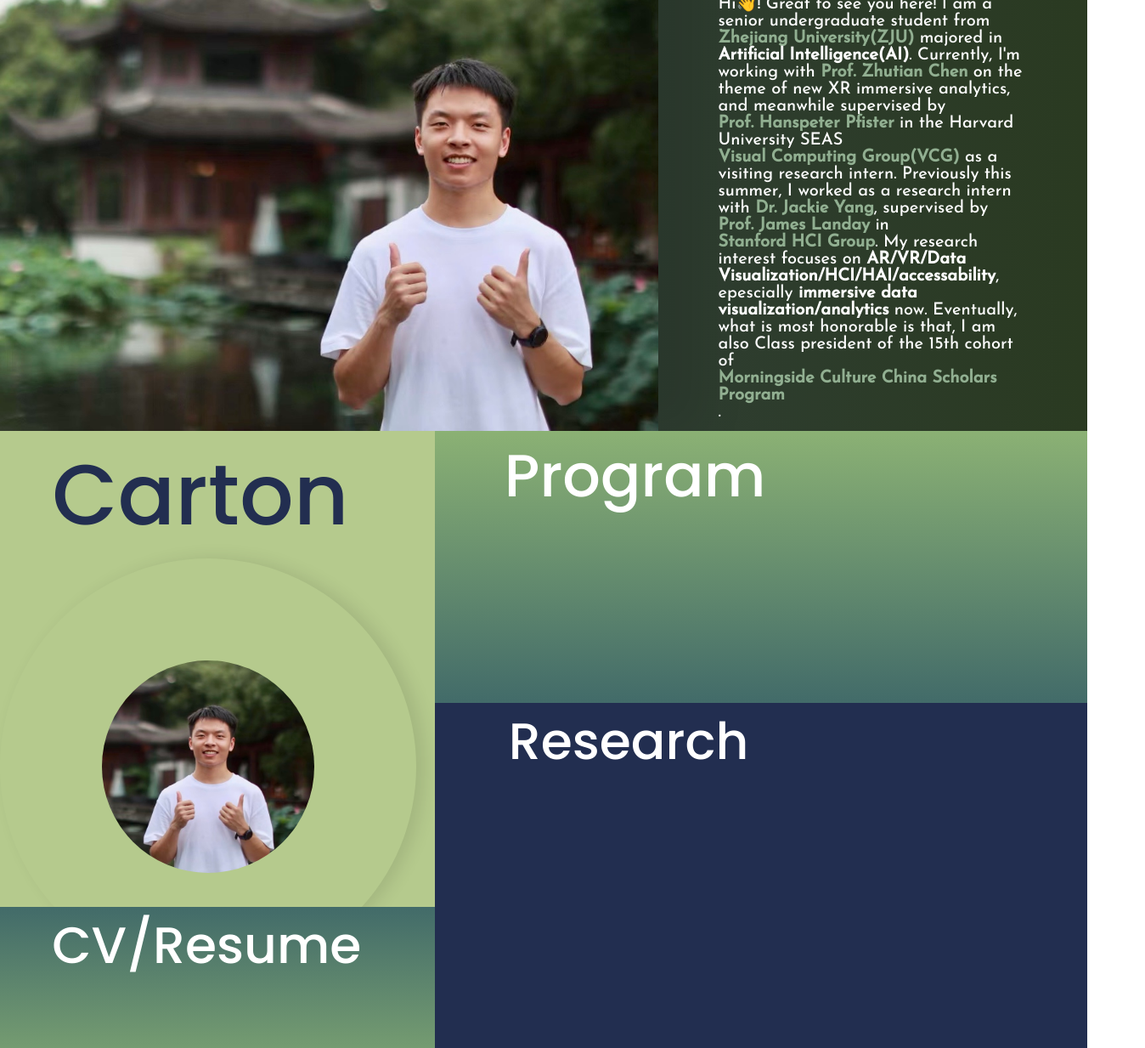
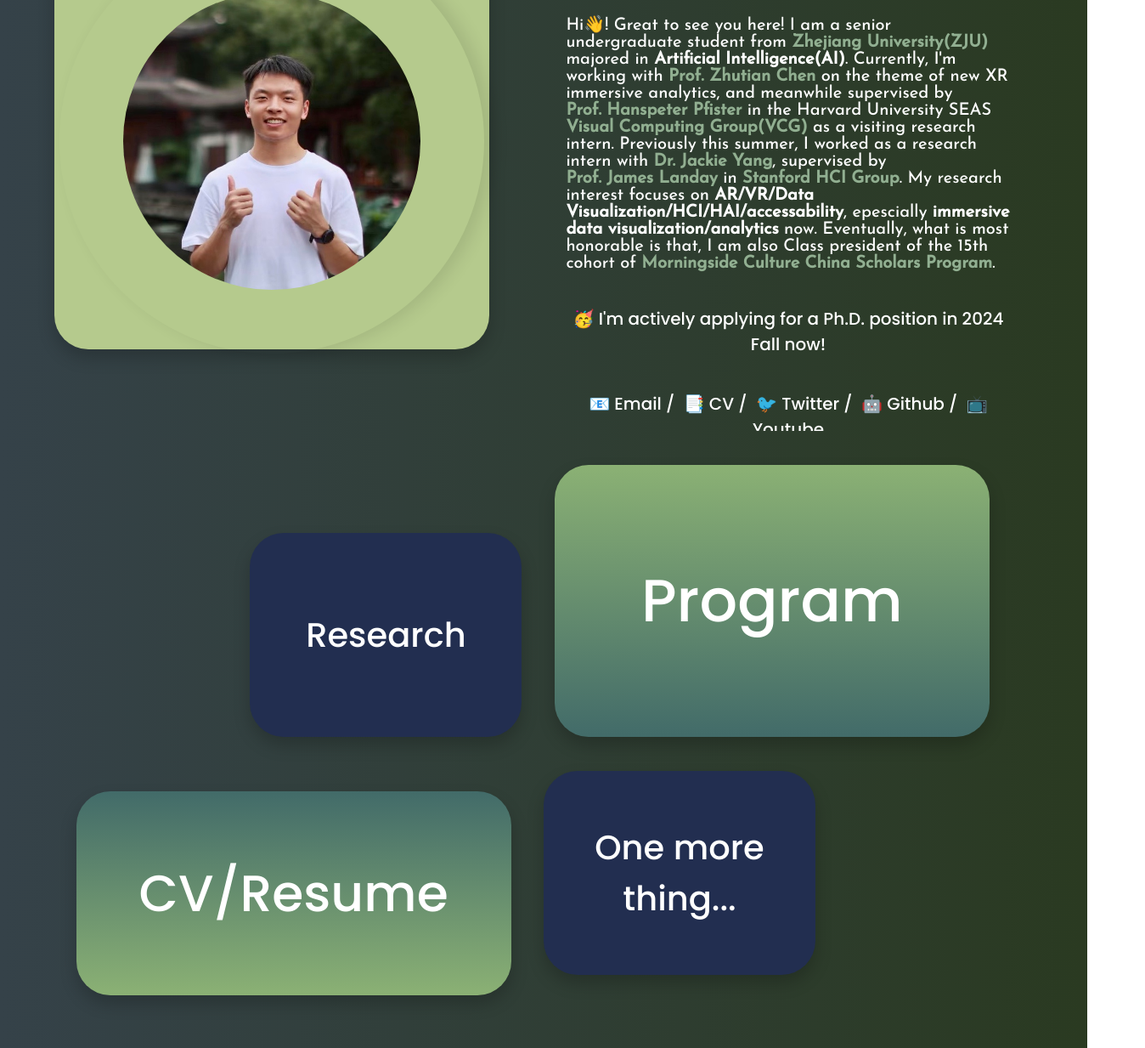
Before and after one commit to Carton22/carton22.github.io, a plain HTML site: page index.html in a window 1280 px wide. Shown: the part 293-1526 px from the top of the page at 85% size, 1348 px wide, since content can reach past the window. Drawn offline with Linux system fonts and the light colour scheme.

Commit message:
add corner

```diff
--- a/index.html
+++ b/index.html
@@ -12,17 +12,15 @@
     <link href="https://fonts.googleapis.com/css2?family=Josefin+Sans:ital,wght@1,500&display=swap" rel="stylesheet">
     <link href="https://fonts.googleapis.com/css2?family=Noto+Serif+SC:wght@700&display=swap" rel="stylesheet">
     <link href="https://fonts.googleapis.com/css2?family=Josefin+Sans:wght@500&display=swap" rel="stylesheet">
-    <script>
-        $(function () {
-            $('#fullpage').fullpage({
-                anchors: ['page1','page2'],
-            });
-        });
-    </script>
 </head>
 <body>
     <div class="page" id="page1">
-        <img class= "CoverImage" src="./image/cover.jpg" alt="my personal picture">
+        <div class="square1">
+            <square1t1>
+                <a href="layout/selfIntro/selfIntro.html">Carton</a>
+                <img src="image/carton.jpg" alt="my personal picture">
+            </square1t1>
+        </div>
         <div class="textContainer">
             <div class="bodyBigtext">Xianhao Liu</div>
             <div class="bodyChineseBigtext">刘晛豪</div>
@@ -44,23 +42,22 @@
         </div>
     </div>
     <div class="page" id="page2">
-        <div class="square1">
-            <square1t1>
-                <a href="layout/selfIntro/selfIntro.html">Carton</a>
-                <img src="image/carton.jpg" alt="my personal picture">
-            </square1t1>
-        </div>
         <div class="square2">
             <square2t1><a href="assets/3BallVis/index.html">Program</a></square2t1>
         </div>
         <div class="square3">
             <square3t1><a href="assets/CV.pdf">CV/Resume</a></square3t1>
         </div>
+        <a href="layout/research/research.html"></a>
         <div class="square4">
             <square4t1><a href="layout/research/research.html">Research</a></square4t1>
         </div>
+        <div class="square5">
+            <square4t1>One more thing...</square4t1>
+        </div>
+
         <div class="footer">
-            <footert1 style="margin-left: 35%;"><a href="https://www.youtube.com/channel/UC19Usz4zYCjAWpqe6sZaM3w"><img src="image/youtube.png" alt="YouTube" width="25" height="25"> YouTube</a></footert1>
+            <footert1 style="margin-left: 33%;"><a href="https://www.youtube.com/channel/UC19Usz4zYCjAWpqe6sZaM3w"><img src="image/youtube.png" alt="YouTube" width="25" height="25"> YouTube</a></footert1>
             <footert1><a href="https://space.bilibili.com/176005323?spm_id_from=333.1007.0.0"><img src="image/bilibili.png" alt="Bilibili" width="25" height="25"> Bilibili</a></footert1>
             <footert1><a href="https://twitter.com/CartonLiu"><img src="image/twitter.png" alt="Twitter" width="25" height="25"> Twitter</a></footert1>
             <footert1><a href="mailto:carton22liu@gmail.com"><img src="image/email.png" alt="Email" width="28" height="28"> Gmail</a></footert1>
--- a/layout/selfIntro/styles.css
+++ b/layout/selfIntro/styles.css
@@ -2,7 +2,7 @@
     font-size: 20px;
     color: #353232;
     text-align: center;
-    padding: 20px;
+    padding: 5px;
     margin: 0 10%;
     font-family: 'Poppins', sans-serif;
     font:bold;
@@ -12,7 +12,7 @@
     font-size: 20px;
     color: #353232;
     text-align: center;
-    padding: 20px;
+    padding: 10px;
     margin: 0 10%;
     font-family: 'Poppins', sans-serif;
     font:bold;
@@ -22,22 +22,15 @@
     color: #5d6b4e;
 }
 
-.bodytext {
-    font-size: 20px;
-    color: #353232;
-    text-align: center;
-    padding: 20px;
-    margin: 0 10%;
-    font-family: 'Poppins', sans-serif;
-    font:caption;
-    text-align: start;
+body {
+    background: linear-gradient(to right,#a7c288,#d9bf75);
 }
 
 .bodyBigtext {
     font-size: 40px;
     color: #353232;
     text-align: center;
-    padding: 10px;
+    padding: 1px;
     font-family: 'Poppins', sans-serif;
     font:bold;
 }
@@ -46,7 +39,7 @@
     font-size: 40px;
     color: #353232;
     text-align: center;
-    padding: 10px;
+    padding: 5px;
     font-family: 'Noto Serif SC', serif;
     font-weight: bold;
 }
@@ -55,9 +48,19 @@
     font-size: 30px;
     color: #353232;
     text-align: center;
-    padding: 10px;
+    padding: 5px;
     font-family: 'Poppins', sans-serif;
     font:bold;
+}
+
+.bodytext {
+    font-size: 17px;
+    color: #353232;
+    text-align: center;
+    padding: 5px;
+    margin: 0 10%;
+    font-family: 'Josefin Sans', sans-serif;
+    text-align:start;
 }
 
 .bodytext a{
@@ -73,11 +76,24 @@ img {
     width: 250px;
     height: 250px; /* 设置图片容器的高度 */
     overflow: hidden; /* 隐藏溢出的部分，以显示圆形 */
-    border-radius: 50%;
+    border-radius: 80%;
     display: block;
-    padding: 20px;
+    padding: 40px;
     box-shadow: 10px 0 20px rgba(0, 0, 0, 0.1); /* 添加阴影效果 */
-    margin: 2% auto;
+    margin: 1% auto;
     position: relative;
     z-index: 1;
 }
+
+.square {
+    width: 70%;
+    height: 80%;
+    background: linear-gradient(to bottom, #426B69, #8BB174);
+    position:relative;
+    margin-top: 1%;
+    left: 15%;
+    justify-content: center;
+    align-items: center;
+    border-radius: 40px; /* 圆角 */
+    box-shadow: 0 10px 20px rgba(0, 0, 0, 0.2); /* 阴影 */
+}
--- a/styles.css
+++ b/styles.css
@@ -16,11 +16,16 @@ header {
 /* 设置左上方块的样式 */
 .square1 {
     width: 40%;
-    height: 70%;
+    height: 80%;
     background-color: #B5CA8D; /* 设置方块背景颜色 */
-    position: absolute;
-    top: 100%;
-    left: 0;
+    display: flex;
+    justify-content: center;
+    align-items: center;
+    border-radius: 40px; /* 圆角 */
+    box-shadow: 0 10px 20px rgba(0, 0, 0, 0.2); /* 阴影 */
+    float: left;
+    margin-left: 5%;
+    margin-top: 5%;
 }
 
 .square1:hover {
@@ -44,12 +49,13 @@ header {
 }
 
 .square1 square1t1 img{
-    width: 250px; /* 设置图片容器的宽度 */
-    height: 250px; /* 设置图片容器的高度 */
+    width: 350px; /* 设置图片容器的宽度 */
+    height: 350px; /* 设置图片容器的高度 */
     overflow: hidden; /* 隐藏溢出的部分，以显示圆形 */
     border-radius: 50%;
     display: block;
-    padding: 120px;
+    padding: 75px;
+    justify-content: center;
     box-shadow: 10px 0 20px rgba(0, 0, 0, 0.1); /* 添加阴影效果 */
 }
 
@@ -57,18 +63,19 @@ header {
     text-decoration: underline;
 }
 
-/* .square1 square1t1:hover img {
-    display: none;
-} */
-
 /* 设置左下方块的样式 */
 .square2 {
-    width: 60%;
+    width: 40%;
     height: 40%;
     background: linear-gradient(to bottom, #8BB174, #426B69);
     position: absolute;
-    top: 100%;
-    right: 0;
+    top: 105%;
+    right: 9%;
+    display: flex;
+    justify-content: center;
+    align-items: center;
+    border-radius: 40px; /* 圆角 */
+    box-shadow: 0 10px 20px rgba(0, 0, 0, 0.2); /* 阴影 */
 }
 
 .square2:hover {
@@ -101,8 +108,13 @@ header {
     height: 30%;
     background: linear-gradient(to bottom, #426B69, #8BB174);
     position: absolute;
-    top: 170%;
-    left: 0;
+    top: 153%;
+    left: 7%;
+    display: flex;
+    justify-content: center;
+    align-items: center;
+    border-radius: 40px; /* 圆角 */
+    box-shadow: 0 10px 20px rgba(0, 0, 0, 0.2); /* 阴影 */
 }
 
 .square3:hover {
@@ -129,20 +141,25 @@ header {
 }
 /* 设置右下方块的样式 */
 .square4 {
-    width: 60%;
-    height: 60%;
+    width: 25%;
+    height: 30%;
     background-color: #222E50; /* 设置方块背景颜色 */
     position: absolute;
-    top: 140%;
-    right: 0;
+    top: 115%;
+    left: 23%;
+    display: flex;
+    justify-content: center;
+    align-items: center;
+    border-radius: 40px; /* 圆角 */
+    box-shadow: 0 10px 20px rgba(0, 0, 0, 0.2); /* 阴影 */
 }
 
 .square4:hover {
-    background-color: #E4E6C3; /* 设置方块背景颜色 */
+    background-color: #a7c288; /* 设置方块背景颜色 */
 }
 
 .square4 square4t1 {
-    font-size: 60px;
+    font-size: 40px;
     color: #ffffff;
     text-align: center;
     margin: 10%;
@@ -156,13 +173,47 @@ header {
     color: #ffffff; /* 设置链接颜色 */
 }
 
+.square5 {
+    width: 25%;
+    height: 30%;
+    background-color: #222E50; /* 设置方块背景颜色 */
+    position: absolute;
+    top: 150%;
+    right: 25%;
+    display: flex;
+    justify-content: center;
+    align-items: center;
+    border-radius: 40px; /* 圆角 */
+    box-shadow: 0 10px 20px rgba(0, 0, 0, 0.2); /* 阴影 */
+}
+
+.square5:hover {
+    background-color: #a7c288; /* 设置方块背景颜色 */
+}
+
+.square5 square4t1 {
+    font-size: 40px;
+    color: #ffffff;
+    text-align: center;
+    margin: 10%;
+    padding: 10px;
+    font-family: 'Poppins', sans-serif;
+    font:bold;
+}
+
+.square5 square5t1 a{
+    text-decoration: none; /* 去掉下划线 */
+    color: #ffffff; /* 设置链接颜色 */
+}
+
 /* 设置底栏样式 */
 .footer {
     width: 100%;
     height: 9%;
-    background: linear-gradient(to right,#7290a0,#354249); /* 设置底栏背景颜色 */
+    /* background: linear-gradient(to right,#7290a0,#354249); */
+    background: transparent;
     position: absolute;
-    bottom: -109%;
+    bottom: -100%;
     display: flex;
     justify-content: space-between; /* 水平方向上均匀分布 */
     align-items: center; /* 竖直方向上居中对齐 */
@@ -182,15 +233,9 @@ header {
     color: #ffffff; /* 设置链接颜色 */
 }
 
-/* 设置链接文本的悬停颜色 */
-.footer squaret1 a:hover {
-    text-decoration: underline; /* 鼠标悬停时添加下划线 */
-    color: #ff6600; /* 设置悬停颜色 */
-}
-
 /* 设置底栏文字 */
 .footer footert1{
-    font-size: 25px;
+    font-size: 15px;
     color: #b5b0b0;
     text-align: center;
     padding: 10px;
@@ -201,7 +246,7 @@ header {
 /* 设置链接文本的颜色 */
 .footer footert1 a {
     text-decoration: none; /* 去掉下划线 */
-    color: #ffffff; /* 设置链接颜色 */
+    color: #7d918d; /* 设置链接颜色 */
 }
 
 /* 设置链接文本的悬停颜色 */
@@ -296,16 +341,22 @@ header {
 }
 
 .textContainer {
-    display: flex; /* 使用弹性盒子布局 */
-    flex-direction: column; /* 垂直排列内容 */
-    align-items: flex-start; /* 内容左对齐 */
-    margin-top: 2%;
+    display: flex;
+    flex-direction: column;
+    align-items: flex-start;
+    margin-top: 4%;
     z-index: 2;
 }
 
 .CoverImage {
     width: auto;
-    height: 100%;
+    height: 80%;
     float: left;
     box-shadow: 50px 0 50px rgba(0, 0, 0, 0.1);
+    display: flex;
+    justify-content: center;
+    align-items: center;
+    border-radius: 40px; /* 圆角 */
+    margin-left: 5%;
+    margin-top: 5%;
 }
```
Also changed, not shown: layout/selfIntro/selfIntro.html (+3 -0 lines).
